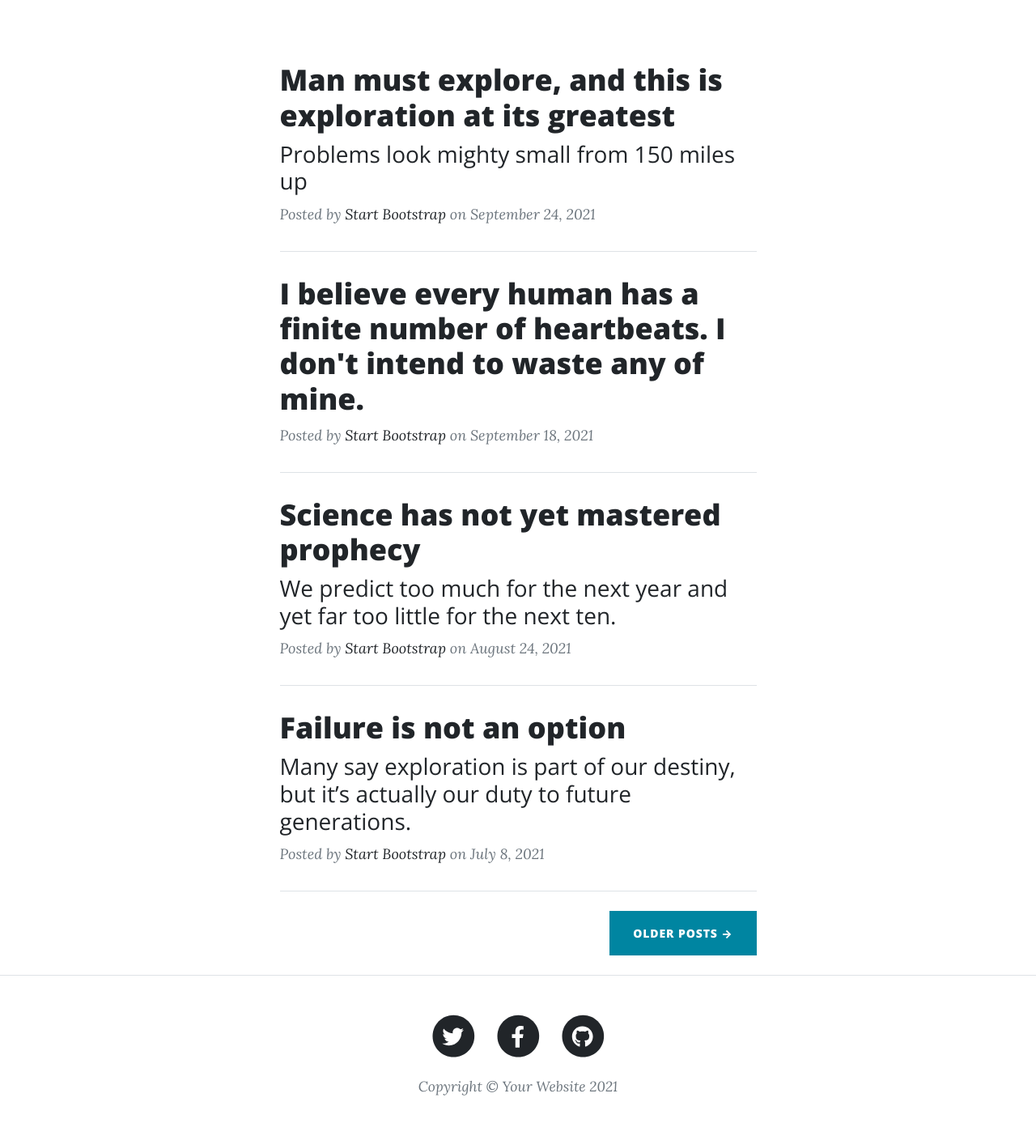
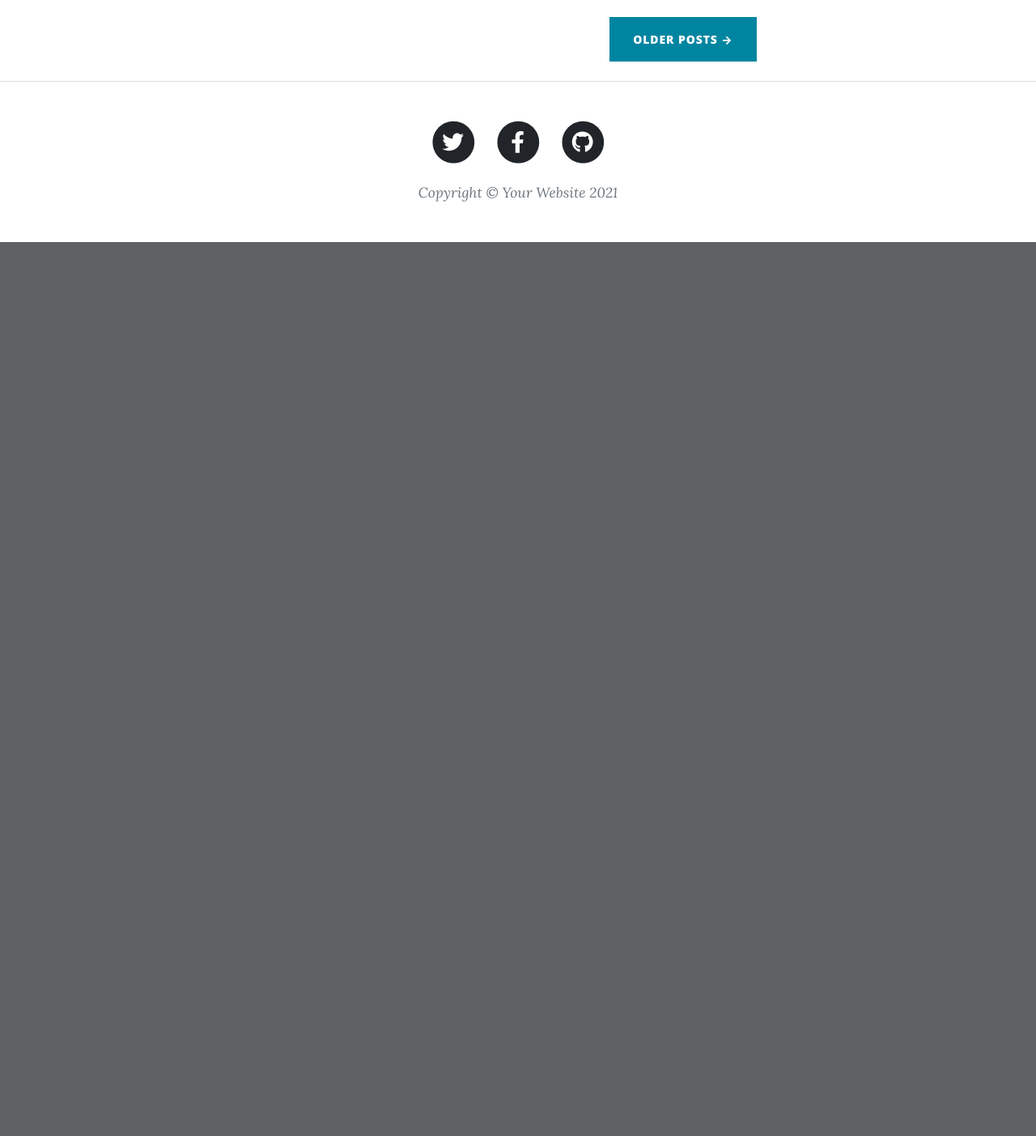
Before and after one commit to sinhadeepak1115/Deepak-Blog, a Flask app: page / in a window 1280 px wide. Shown: the part 533-1936 px from the top of the page at 81% size. After the commit the page ends 832 px from the top, so only its background shows below. Run offline with Flask 2, Linux system fonts and the light colour scheme; some libraries are stand-ins or nearby versions.

Commit message:
del unwanted linesof code.

```diff
--- a/templates/index.html
+++ b/templates/index.html
@@ -19,7 +19,7 @@
         <!-- Navigation-->
         <nav class="navbar navbar-expand-lg navbar-light" id="mainNav">
             <div class="container px-4 px-lg-5">
-                <a class="navbar-brand" href="index.html">Start Bootstrap</a>
+                <a class="navbar-brand" href="index.html">Deepak Sinha</a>
                 <button class="navbar-toggler" type="button" data-bs-toggle="collapse" data-bs-target="#navbarResponsive" aria-controls="navbarResponsive" aria-expanded="false" aria-label="Toggle navigation">
                     Menu
                     <i class="fas fa-bars"></i>
@@ -39,8 +39,8 @@
                 <div class="row gx-4 gx-lg-5 justify-content-center">
                     <div class="col-md-10 col-lg-8 col-xl-7">
                         <div class="site-heading">
-                            <h1>Clean Blog</h1>
-                            <span class="subheading">A Blog Theme by Start Bootstrap</span>
+                            <h1>Blogs</h1>
+                            <span class="subheading"></span>
                         </div>
                     </div>
                 </div>
@@ -50,59 +50,22 @@
         <div class="container px-4 px-lg-5">
             <div class="row gx-4 gx-lg-5 justify-content-center">
                 <div class="col-md-10 col-lg-8 col-xl-7">
+                    {% for post in all_posts %}
                     <!-- Post preview-->
                     <div class="post-preview">
                         <a href="post.html">
-                            <h2 class="post-title">Man must explore, and this is exploration at its greatest</h2>
-                            <h3 class="post-subtitle">Problems look mighty small from 150 miles up</h3>
+                            <h2 class="post-title">The Life of Cactus</h2>
+                            <h3 class="post-subtitle">Who knew that cacti lived such interesting lives.</h3>
                         </a>
                         <p class="post-meta">
                             Posted by
-                            <a href="#!">Start Bootstrap</a>
+                            <a href="#!">{‌{post.author}}</a>
                             on September 24, 2021
                         </p>
                     </div>
                     <!-- Divider-->
                     <hr class="my-4" />
-                    <!-- Post preview-->
-                    <div class="post-preview">
-                        <a href="post.html"><h2 class="post-title">I believe every human has a finite number of heartbeats. I don't intend to waste any of mine.</h2></a>
-                        <p class="post-meta">
-                            Posted by
-                            <a href="#!">Start Bootstrap</a>
-                            on September 18, 2021
-                        </p>
-                    </div>
-                    <!-- Divider-->
-                    <hr class="my-4" />
-                    <!-- Post preview-->
-                    <div class="post-preview">
-                        <a href="post.html">
-                            <h2 class="post-title">Science has not yet mastered prophecy</h2>
-                            <h3 class="post-subtitle">We predict too much for the next year and yet far too little for the next ten.</h3>
-                        </a>
-                        <p class="post-meta">
-                            Posted by
-                            <a href="#!">Start Bootstrap</a>
-                            on August 24, 2021
-                        </p>
-                    </div>
-                    <!-- Divider-->
-                    <hr class="my-4" />
-                    <!-- Post preview-->
-                    <div class="post-preview">
-                        <a href="post.html">
-                            <h2 class="post-title">Failure is not an option</h2>
-                            <h3 class="post-subtitle">Many say exploration is part of our destiny, but it’s actually our duty to future generations.</h3>
-                        </a>
-                        <p class="post-meta">
-                            Posted by
-                            <a href="#!">Start Bootstrap</a>
-                            on July 8, 2021
-                        </p>
-                    </div>
-                    <!-- Divider-->
-                    <hr class="my-4" />
+                    {% endfor %}
                     <!-- Pager-->
                     <div class="d-flex justify-content-end mb-4"><a class="btn btn-primary text-uppercase" href="#!">Older Posts →</a></div>
                 </div>
```
